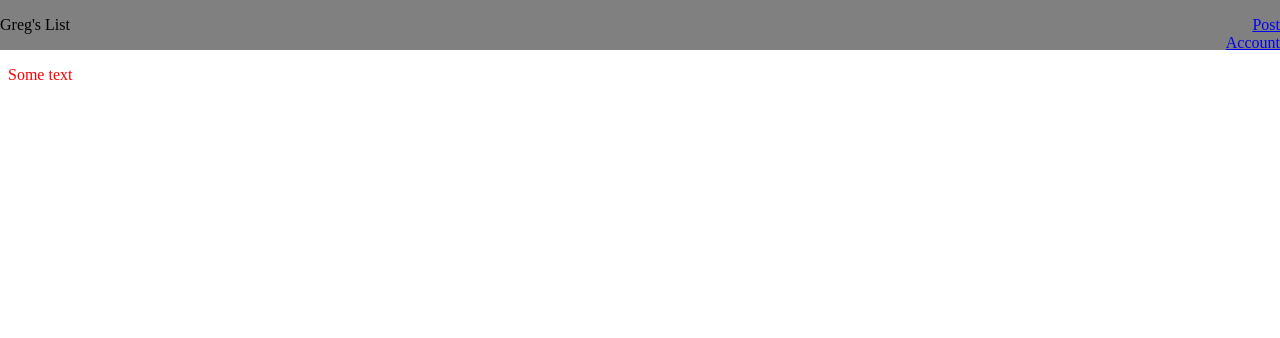
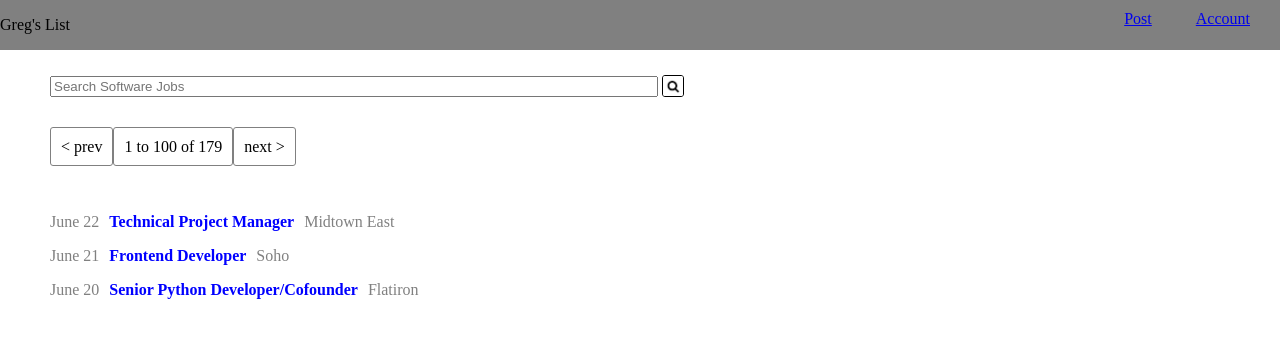
Before and after one commit to PansFortress/Gregslist, a plain HTML site: page index.html in a window 1280 px wide. Drawn offline with Linux system fonts and the light colour scheme.

Commit message:
finishing up Gregslist exercise with latest markup

```diff
--- a/index.html
+++ b/index.html
@@ -5,19 +5,31 @@
     <link rel="stylesheet" type="text/css" href="styles/main.css">
 </head>
 <body>
-    <header class="nav-header">
+    <header>
         <p class="nav-icon">Greg's List</p>
-        <nav class="top-nav">
-            <ul class="nav-ul">
-                <li><a href="#">Post</a></li>
-                <li><a href="#">Account</a></li>
-            </ul>
+        <nav>
+            <a href="#">Post</a>
+            <a href="#">Account</a>
         </nav>
     </header>
+
     <main>
-    <section class="content">
-        <p>Some text</p>
+
+    <section class="search">
+        <input placeholder= "Search Software Jobs" name="search_bar">
+        <img class="search-img" src="imgs/magnifying-glass.png">
     </section>
+
+    <section class="search_pagination">
+    <p><span class="pagination prev>">< prev</span><span class="pagination count">1 to 100 of 179</span><span class="pagination next">next ></span> </p>
+    </section>
+
+    <section class="search_results">
+    <p><span class="result date">June 22</span><span class="result title">Technical Project Manager</span><span class="result location">Midtown East</span></p>
+    <p><span class="result date">June 21</span><span class="result title">Frontend Developer</span><span class="result location">Soho</span></p>
+    <p><span class="result date">June 20</span><span class="result title">Senior Python Developer/Cofounder</span><span class="result location">Flatiron</span></p>
+    </section>
+
     </main>
 </body>
 </html>
--- a/styles/main.css
+++ b/styles/main.css
@@ -1,5 +1,5 @@
-.nav-header{
-    position: absolute;
+header{
+    position: fixed;
     top: 0;
     left: 0;
     width: 100%;
@@ -12,20 +12,67 @@
     position: absolute;
 }
 
-.top-nav{
-    position:relative;
+nav{
+    position: absolute;
+    right: 10px;
+    top: 10px;
     height: 50px;
 }
 
-.nav-ul{
-    list-style: none;
+nav a{
+    padding: 0 20px;
 }
 
 main{
     position: absolute;
     top: 50px;
+    left: 50px;
+    width: 1200px;
 }
 
-.content{
+section{
+    padding-top: 25px;
+}
+
+.search{
     color: red;
 }
+
+.search input{
+    width: 600px;
+}
+
+.search-img{
+    border-radius: 3px;
+    vertical-align: bottom;
+    width: 20px;
+    height: 20px;
+    border: solid 1px black;
+}
+
+.search_pagination{
+    display: inline-block;
+}
+
+.pagination{
+    padding: 10px;
+    border: solid 1px gray;
+    border-radius: 3px;
+}
+
+.result{
+    padding-right: 10px;
+}
+
+.result.date{
+    color: gray;
+}
+
+.result.title{
+    color:blue;
+    font-weight: bold;
+}
+
+.result.location{
+    color:gray;
+}
```
Also changed, not shown: imgs/magnifying-glass.png (added).
